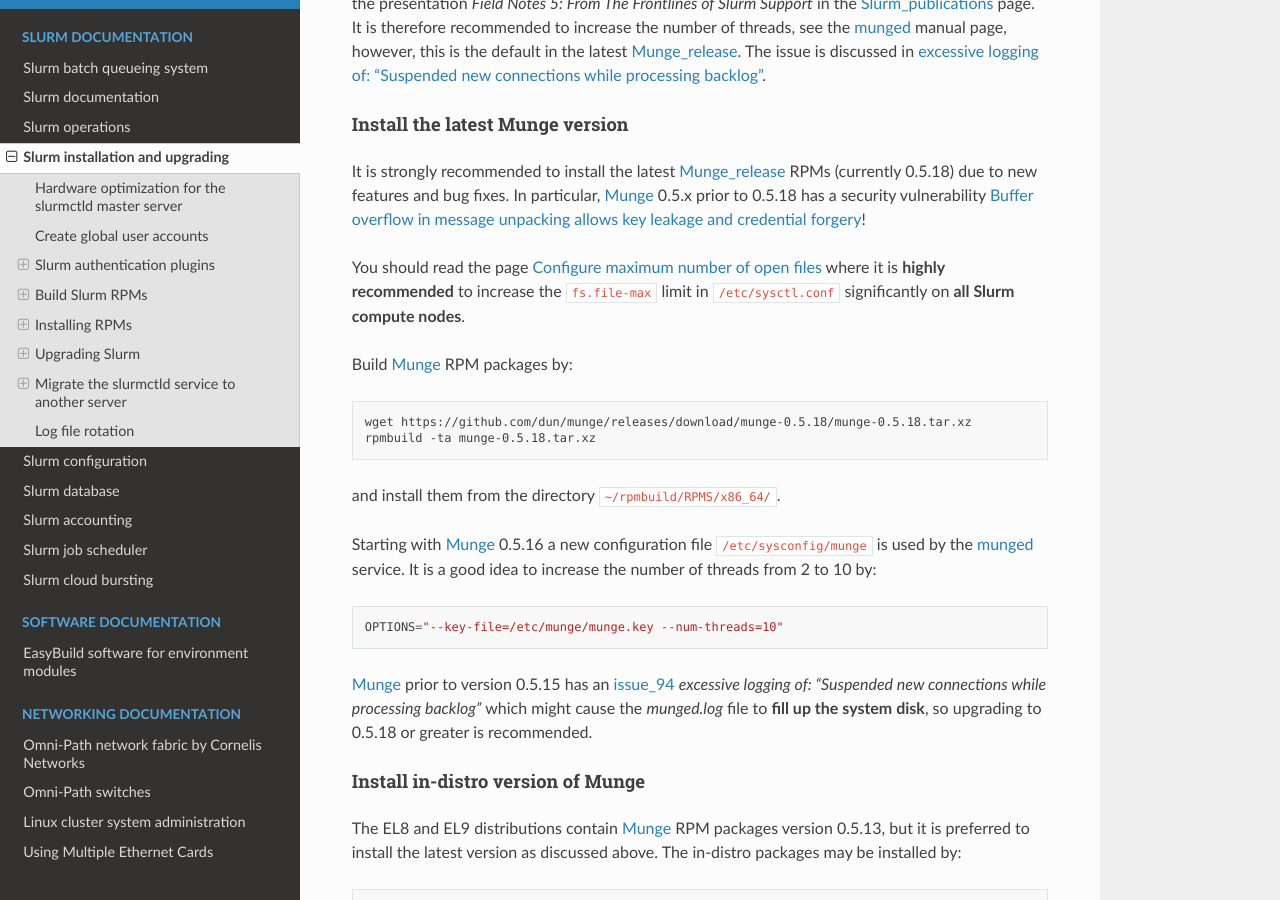
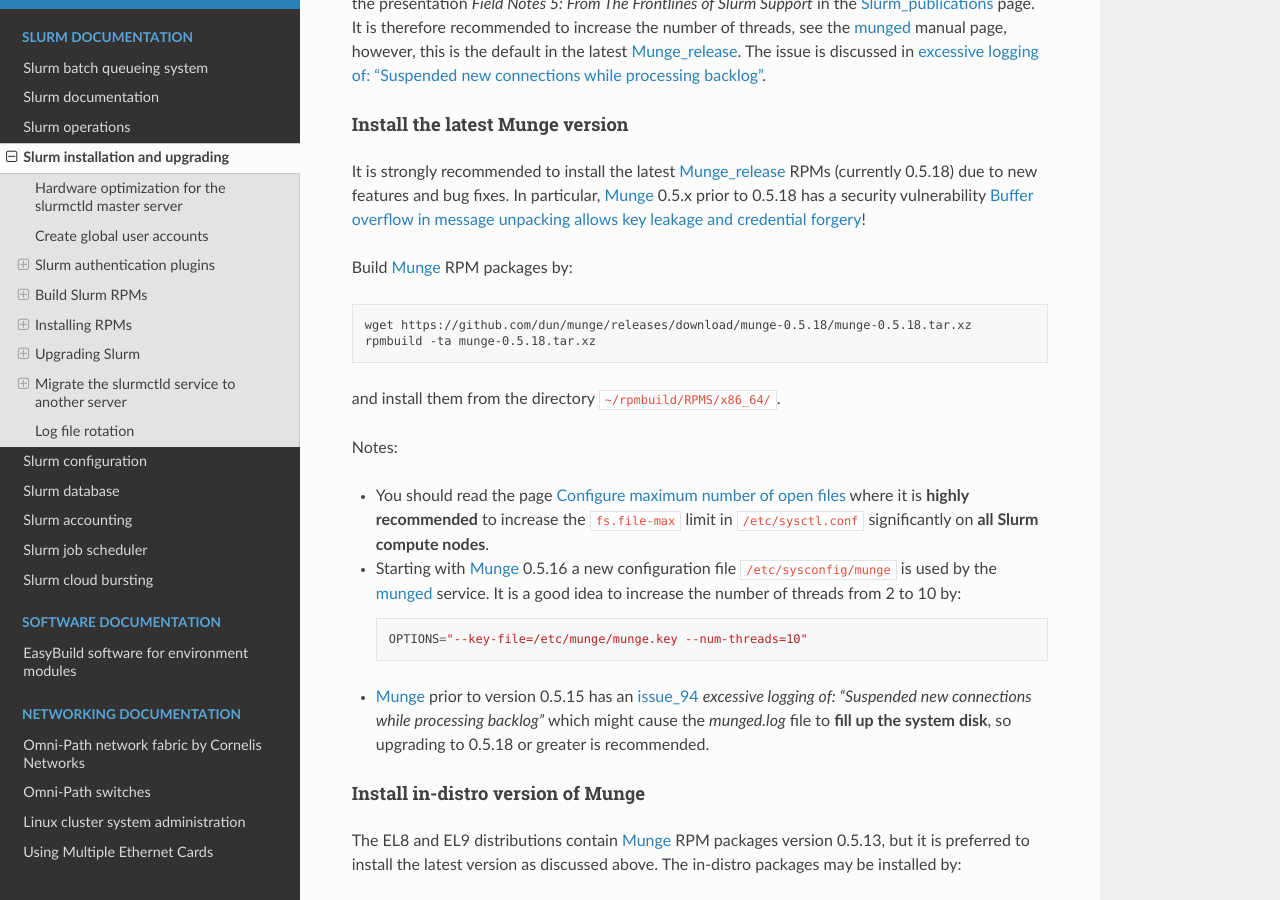
Before and after one commit to OleHolmNielsen/Niflheim_system, a Sphinx documentation site: the page built from docs/Slurm_installation.rst, in a window 1280 px wide and 900 px high, scrolled down 2741 px. Built offline with Sphinx 7.4.7 and the Read the Docs theme 3.1.0, drawn with Linux system fonts in a browser that asks for light colours; some of the changed lines change nothing that is shown.

Commit message:
Formatting

```diff
--- a/docs/Slurm_installation.rst
+++ b/docs/Slurm_installation.rst
@@ -130,10 +130,6 @@
 In particular, Munge_ 0.5.x prior to 0.5.18 has a security vulnerability
 `Buffer overflow in message unpacking allows key leakage and credential forgery <https://github.com/dun/munge/security/advisories/GHSA-r9cr-jf4v-75gh>`_!
 
-You should read the page :ref:`configure_maximum_number_of_open_files`
-where it is **highly recommended** to increase the ``fs.file-max``
-limit in ``/etc/sysctl.conf`` significantly on **all Slurm compute nodes**.
-
 Build Munge_ RPM packages by:
 
 .. code-block:: bash
@@ -143,14 +139,20 @@
 
 and install them from the directory ``~/rpmbuild/RPMS/x86_64/``.
 
-Starting with Munge_ 0.5.16 a new configuration file ``/etc/sysconfig/munge`` is used by the munged_ service.
-It is a good idea to increase the number of threads from 2 to 10 by::
+Notes:
 
-  OPTIONS="--key-file=/etc/munge/munge.key --num-threads=10"
+* You should read the page :ref:`configure_maximum_number_of_open_files`
+  where it is **highly recommended** to increase the ``fs.file-max``
+  limit in ``/etc/sysctl.conf`` significantly on **all Slurm compute nodes**.
 
-Munge_ prior to version 0.5.15 has an issue_94_ *excessive logging of: "Suspended new connections while processing backlog"*
-which might cause the `munged.log` file to **fill up the system disk**,
-so upgrading to 0.5.18 or greater is recommended.
+* Starting with Munge_ 0.5.16 a new configuration file ``/etc/sysconfig/munge`` is used by the munged_ service.
+  It is a good idea to increase the number of threads from 2 to 10 by::
+
+    OPTIONS="--key-file=/etc/munge/munge.key --num-threads=10"
+
+* Munge_ prior to version 0.5.15 has an issue_94_ *excessive logging of: "Suspended new connections while processing backlog"*
+  which might cause the `munged.log` file to **fill up the system disk**,
+  so upgrading to 0.5.18 or greater is recommended.
 
 .. _Munge_release: https://github.com/dun/munge/releases
 .. _issue_94: https://github.com/dun/munge/issues/94
```
